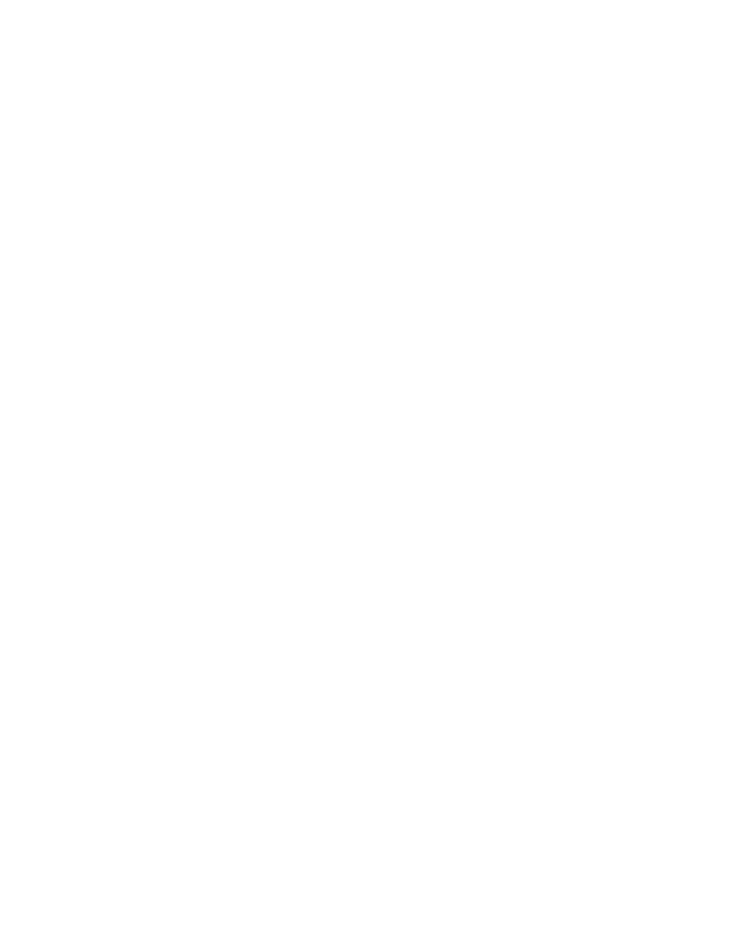
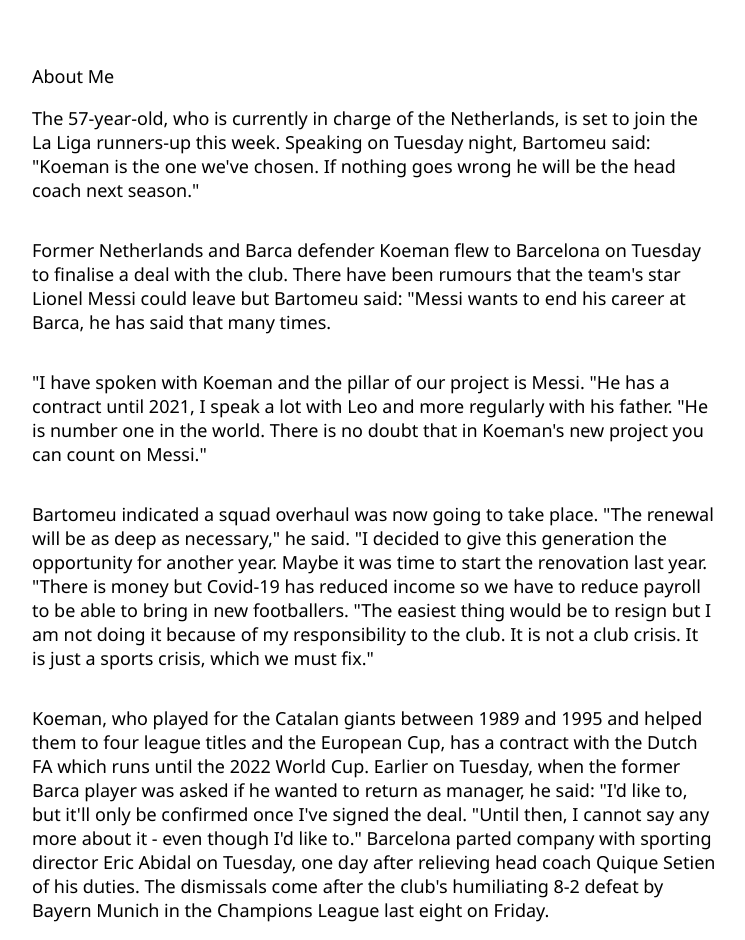
Before and after one commit to boamatule/raw-details-blog, a React (Create React App) app: page /about in a window 1280 px wide. Shown: the whole page, without its empty margins (258-1003 px from the left). Before the commit the page ends 800 px from the top, so only its background shows below. Built offline with nearby package versions, Linux system fonts and the light colour scheme.

Commit message:
Create more pages in the pages folder and connects the routers in the App.js and wrap all the articles with a style in a new div...

```diff
--- a/src/App.css
+++ b/src/App.css
@@ -1,38 +1,102 @@
-.App {
-  text-align: center;
+body {
+  font-family: 'Segoe UI', Tahoma, Geneva, Verdana, sans-serif;
+  font-size: 18px;
 }
 
-.App-logo {
-  height: 40vmin;
-  pointer-events: none;
+button {
+  padding: 16px;
+  font-family: 'Segoe UI', Tahoma, Geneva, Verdana, sans-serif;
+  font-size: 16px;
+  background-color: black;
+  color: white;
+  border-radius: 8px;
+  cursor: pointer;
 }
 
-@media (prefers-reduced-motion: no-preference) {
-  .App-logo {
-    animation: App-logo-spin infinite 20s linear;
-  }
+h3, h4 {
+  margin-bottom: 0;
 }
 
-.App-header {
-  background-color: #282c34;
-  min-height: 100vh;
-  display: flex;
-  flex-direction: column;
-  align-items: center;
-  justify-content: center;
-  font-size: calc(10px + 2vmin);
+nav {
+  border-bottom: 4px solid black;
+  text-align: center;
+  position: fixed;
+  top: 0;
+  width: 100%;
+  background: white;
+}
+
+nav ul {
+  list-style-type: none;
+  margin: 0;
+  padding: 0;
+}
+
+nav li {
+  display: inline-block;
+  padding-top: 16px;
+  padding-bottom: 16px;
+}
+
+nav a {
+  text-decoration: none;
+  color: black;
+  font-weight: bold;
+  padding: 16px 32px;
+}
+
+nav a:hover {
+  background: black;
   color: white;
 }
 
-.App-link {
-  color: #61dafb;
+#page-body {
+  max-width: 700px;
+  margin: auto;
+  padding-top: 64px;
 }
 
-@keyframes App-logo-spin {
-  from {
-    transform: rotate(0deg);
-  }
-  to {
-    transform: rotate(360deg);
-  }
+.article-list-item {
+  text-decoration: none;
+  color: black;
+  padding: 16px 0 0 0;
 }
+
+.article-list-item p {
+  padding-bottom: 32px;
+  border-bottom: 2px solid black;
+}
+
+#add-comment-form {
+  border-bottom: 2px solid black;
+  padding: 16px;
+}
+
+#add-comment-form h3 {
+  margin-bottom: 16px;
+}
+
+#add-comment-form input, textarea {
+  display: block;
+  width: 300px;
+  padding: 8px;
+  border-radius: 8px;
+  font-family: 'Segoe UI', Tahoma, Geneva, Verdana, sans-serif;
+  font-size: 18px;
+  border: 2px solid black;
+  margin-bottom: 16px;
+}
+
+#add-comment-form button {
+  width: 320px;
+}
+
+#upvotes-section button, p {
+  display: inline-block;
+  margin-right: 16px;
+}
+
+.comment {
+  border-bottom: 2px solid black;
+  padding: 16px;
+}
--- a/src/App.js
+++ b/src/App.js
@@ -4,6 +4,9 @@ import {
   Route,
 } from 'react-router-dom';
 import HomePage from './pages/HomePage';
+import AboutPage from './pages/AboutPage';
+import ArticlesList from './pages/ArticlesList';
+import ArticlePage from './pages/ArticlePage';
 import './App.css';
 
 class App extends Component {
@@ -11,10 +14,15 @@ class App extends Component {
     return (
       <Router>
         <div className="App">
-          <Route path="/" component={HomePage} exact />
+          <div id="page-body">
+            <Route path="/" component={HomePage} exact />
+            <Route path="/about" component={AboutPage} />
+            <Route path="/articles-list" component={ArticlesList} />
+            <Route path="/article" component={ArticlePage} />
+          </div>
         </div>
       </Router>
-    )
+    );
   }
 }
 
--- /dev/null
+++ b/src/pages/AboutPage.js
@@ -0,0 +1,47 @@
+import React from 'react';
+
+const AboutPage = () => (
+  <>
+
+    <hi>About Me</hi>
+    <p>
+      The 57-year-old, who is currently in charge of the Netherlands, is set to join the La Liga runners-up this week.
+      Speaking on Tuesday night, Bartomeu said: "Koeman is the one we've chosen. If nothing goes wrong he will be the head coach next season."
+    </p>
+    <p>
+      Former Netherlands and Barca defender Koeman flew to Barcelona on Tuesday to finalise a deal with the club.
+      There have been rumours that the team's star Lionel Messi could leave but Bartomeu said: "Messi wants to end his career at Barca, he has said that many times.
+    </p>
+    <p>
+      "I have spoken with Koeman and the pillar of our project is Messi.
+
+      "He has a contract until 2021, I speak a lot with Leo and more regularly with his father.
+
+      "He is number one in the world. There is no doubt that in Koeman's new project you can count on Messi."
+    </p>
+    <p>
+      Bartomeu indicated a squad overhaul was now going to take place.
+
+      "The renewal will be as deep as necessary," he said. "I decided to give this generation the opportunity for another year. Maybe it was time to start the renovation last year.
+
+      "There is money but Covid-19 has reduced income so we have to reduce payroll to be able to bring in new footballers.
+
+      "The easiest thing would be to resign but I am not doing it because of my responsibility to the club. It is not a club crisis. It is just a sports crisis, which we must fix."
+
+    </p>
+    <p>
+      Koeman, who played for the Catalan giants between 1989 and 1995 and helped them to four league titles and the European Cup, has a contract with the Dutch FA which runs until the 2022 World Cup.
+
+      Earlier on Tuesday, when the former Barca player was asked if he wanted to return as manager, he said: "I'd like to, but it'll only be confirmed once I've signed the deal.
+
+      "Until then, I cannot say any more about it - even though I'd like to."
+
+      Barcelona parted company with sporting director Eric Abidal on Tuesday, one day after relieving head coach Quique Setien of his duties.
+
+      The dismissals come after the club's humiliating 8-2 defeat by Bayern Munich in the Champions League last eight on Friday.
+
+    </p>
+  </>
+);
+
+export default AboutPage;
--- /dev/null
+++ b/src/pages/ArticlePage.js
@@ -0,0 +1,9 @@
+import React from 'react';
+
+const ArticlePage = () => (
+  <>
+    <hi>This is an article</hi>
+  </>
+);
+
+export default ArticlePage;
--- /dev/null
+++ b/src/pages/ArticlesList.js
@@ -0,0 +1,9 @@
+import React from 'react';
+
+const ArticlesList = () => (
+  <>
+    <hi>Articles</hi>
+  </>
+);
+
+export default ArticlesList;
```
